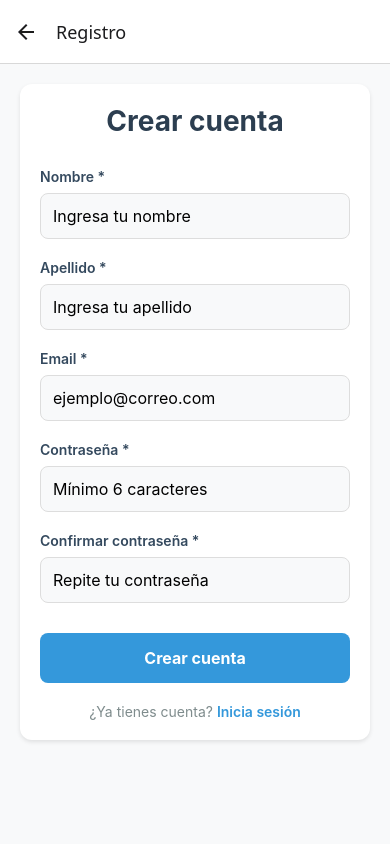
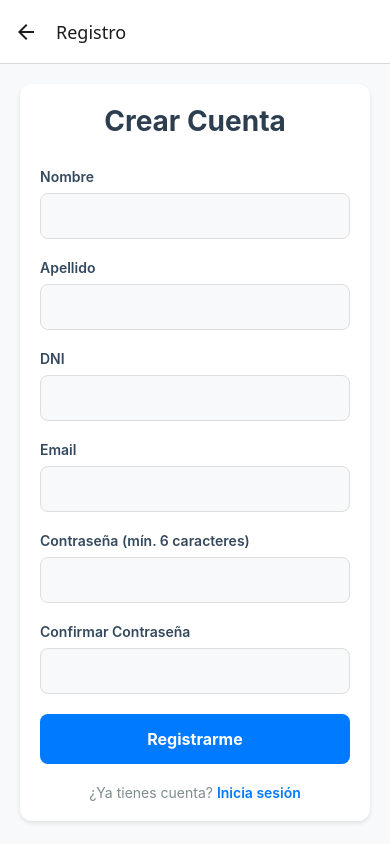
Before and after one commit to gonzalocopes/stockeate, a React Native app in the folder stockeate-app/: screen /Register in a window 390 px wide. Built offline with nearby package versions, Linux system fonts and the light colour scheme; no server answers.

Commit message:
fix botones en la app y agregacion de dni en registerscreen

```diff
--- a/stockeate-app/App.tsx
+++ b/stockeate-app/App.tsx
@@ -1,6 +1,7 @@
 import React, { useEffect } from "react";
 import { NavigationContainer, DarkTheme, DefaultTheme } from "@react-navigation/native";
-import { SafeAreaProvider } from "react-native-safe-area-context";
+// 👇 1. IMPORTAMOS SafeAreaView
+import { SafeAreaProvider, SafeAreaView } from "react-native-safe-area-context";
 import { createNativeStackNavigator } from "@react-navigation/native-stack";
 
 import { useAuth } from "./src/stores/auth";
@@ -44,6 +45,9 @@ export default function App() {
 
   return (
     <SafeAreaProvider>
+      {/* 👇 2. ENVOLVEMOS EL NAVEGADOR CON SafeAreaView */}
+      {/* Usamos 'edges' para aplicar padding solo abajo y a los costados */}
+      <SafeAreaView style={{ flex: 1 }} edges={['bottom', 'left', 'right']}>
         <NavigationContainer theme={mode === "dark" ? DarkTheme : DefaultTheme}>
           {!token ? (
             <Stack.Navigator>
@@ -141,6 +145,8 @@ export default function App() {
             </Stack.Navigator>
           )}
         </NavigationContainer>
+      </SafeAreaView>
+      {/* 👆 3. CERRAMOS EL SafeAreaView */}
     </SafeAreaProvider>
   );
 }
--- a/stockeate-app/src/screens/RegisterScreen.tsx
+++ b/stockeate-app/src/screens/RegisterScreen.tsx
@@ -1,3 +1,5 @@
+// G:\proyectos\stockeate\stockeate-app\src\screens\RegisterScreen.tsx
+
 import React, { useState } from 'react';
 import {
   View,
@@ -17,6 +19,7 @@ export default function RegisterScreen({ navigation }: any) {
   const [formData, setFormData] = useState({
     nombre: '',
     apellido: '',
+    dni: '', // 👈 AÑADIDO: Campo DNI al estado
     email: '',
     password: '',
     confirmPassword: ''
@@ -40,6 +43,17 @@ export default function RegisterScreen({ navigation }: any) {
       return false;
     }
 
+    // 👇 AÑADIDO: Validación de DNI
+    if (!formData.dni.trim()) {
+      Alert.alert('Error', 'El DNI es requerido');
+      return false;
+    }
+    if (formData.dni.length < 7 || formData.dni.length > 8) {
+      Alert.alert('Error', 'El DNI debe tener entre 7 y 8 números');
+      return false;
+    }
+    // ---
+
     if (!formData.email.trim()) {
       Alert.alert('Error', 'El email es requerido');
       return false;
@@ -60,25 +74,22 @@ export default function RegisterScreen({ navigation }: any) {
 
     setLoading(true);
     try {
-      // VERSIÓN SIMPLIFICADA - Solo email y password (backend de Lisandro)
-      // Los campos nombre/apellido se validan pero no se envían
+      // 👇 MODIFICADO: Enviamos todos los campos al store
       await register(
         formData.email,
-        formData.password
+        formData.password,
+        formData.nombre,
+        formData.apellido,
+        formData.dni
       );
 
       Alert.alert(
         'Registro exitoso',
-        'Tu cuenta ha sido creada correctamente',
-        [
-          {
-            text: 'Iniciar sesión',
-            onPress: () => navigation.navigate('Login')
-          }
-        ]
+        'Tu cuenta ha sido creada. Ahora puedes iniciar sesión.',
+        [{ text: 'OK', onPress: () => navigation.goBack() }]
       );
     } catch (error: any) {
-      Alert.alert('Error', error.message || 'Error al registrar usuario');
+      Alert.alert('Error en el registro', error.message || 'No se pudo completar el registro');
     } finally {
       setLoading(false);
     }
@@ -87,79 +98,87 @@ export default function RegisterScreen({ navigation }: any) {
   return (
     <ScrollView style={styles.container}>
       <View style={styles.form}>
-        <Text style={styles.title}>Crear cuenta</Text>
+        <Text style={styles.title}>Crear Cuenta</Text>
 
         <View style={styles.inputContainer}>
-          <Text style={styles.label}>Nombre *</Text>
+          <Text style={styles.label}>Nombre</Text>
           <TextInput
             style={styles.input}
             value={formData.nombre}
-            onChangeText={(value) => handleInputChange('nombre', value)}
-            placeholder="Ingresa tu nombre"
+            onChangeText={(val) => handleInputChange('nombre', val)}
             autoCapitalize="words"
           />
         </View>
 
         <View style={styles.inputContainer}>
-          <Text style={styles.label}>Apellido *</Text>
+          <Text style={styles.label}>Apellido</Text>
           <TextInput
             style={styles.input}
             value={formData.apellido}
-            onChangeText={(value) => handleInputChange('apellido', value)}
-            placeholder="Ingresa tu apellido"
+            onChangeText={(val) => handleInputChange('apellido', val)}
             autoCapitalize="words"
           />
         </View>
 
+        {/* 👇 AÑADIDO: Input de DNI */}
         <View style={styles.inputContainer}>
-          <Text style={styles.label}>Email *</Text>
+          <Text style={styles.label}>DNI</Text>
+          <TextInput
+            style={styles.input}
+            value={formData.dni}
+            onChangeText={(val) => handleInputChange('dni', val)}
+            keyboardType="number-pad"
+            maxLength={8}
+          />
+        </View>
+        {/* --- */}
+
+        <View style={styles.inputContainer}>
+          <Text style={styles.label}>Email</Text>
           <TextInput
             style={styles.input}
             value={formData.email}
-            onChangeText={(value) => handleInputChange('email', value)}
-            placeholder="ejemplo@correo.com"
+            onChangeText={(val) => handleInputChange('email', val)}
             keyboardType="email-address"
             autoCapitalize="none"
           />
         </View>
 
         <View style={styles.inputContainer}>
-          <Text style={styles.label}>Contraseña *</Text>
+          <Text style={styles.label}>Contraseña (mín. 6 caracteres)</Text>
           <TextInput
             style={styles.input}
             value={formData.password}
-            onChangeText={(value) => handleInputChange('password', value)}
-            placeholder="Mínimo 6 caracteres"
+            onChangeText={(val) => handleInputChange('password', val)}
             secureTextEntry
           />
         </View>
 
         <View style={styles.inputContainer}>
-          <Text style={styles.label}>Confirmar contraseña *</Text>
+          <Text style={styles.label}>Confirmar Contraseña</Text>
           <TextInput
             style={styles.input}
             value={formData.confirmPassword}
-            onChangeText={(value) => handleInputChange('confirmPassword', value)}
-            placeholder="Repite tu contraseña"
+            onChangeText={(val) => handleInputChange('confirmPassword', val)}
             secureTextEntry
           />
         </View>
 
         <TouchableOpacity
-          style={[styles.registerButton, loading && styles.disabledButton]}
+          style={[styles.registerButton, loading && styles.buttonDisabled]}
           onPress={handleRegister}
           disabled={loading}
         >
           {loading ? (
-            <ActivityIndicator color="white" />
+            <ActivityIndicator color="#fff" />
           ) : (
-            <Text style={styles.registerButtonText}>Crear cuenta</Text>
+            <Text style={styles.buttonText}>Registrarme</Text>
           )}
         </TouchableOpacity>
 
-        <View style={styles.loginContainer}>
+        <View style={styles.loginLinkContainer}>
           <Text style={styles.loginText}>¿Ya tienes cuenta? </Text>
-          <TouchableOpacity onPress={() => navigation.navigate('Login')}>
+          <TouchableOpacity onPress={() => navigation.goBack()}>
             <Text style={styles.loginLink}>Inicia sesión</Text>
           </TouchableOpacity>
         </View>
@@ -209,24 +228,22 @@ const styles = StyleSheet.create({
     backgroundColor: '#f8f9fa',
   },
   registerButton: {
-    backgroundColor: '#3498db',
+    backgroundColor: '#007AFF',
     padding: 15,
     borderRadius: 8,
     alignItems: 'center',
-    marginTop: 10,
   },
-  disabledButton: {
-    backgroundColor: '#bdc3c7',
+  buttonDisabled: {
+    backgroundColor: '#a0c8ff',
   },
-  registerButtonText: {
+  buttonText: {
     color: 'white',
+    fontWeight: '700',
     fontSize: 16,
-    fontWeight: 'bold',
   },
-  loginContainer: {
+  loginLinkContainer: {
     flexDirection: 'row',
     justifyContent: 'center',
-    alignItems: 'center',
     marginTop: 20,
   },
   loginText: {
@@ -235,7 +252,7 @@ const styles = StyleSheet.create({
   },
   loginLink: {
     fontSize: 14,
-    color: '#3498db',
+    color: '#007AFF',
     fontWeight: '600',
   },
 });
--- a/stockeate-app/src/stores/auth.ts
+++ b/stockeate-app/src/stores/auth.ts
@@ -1,12 +1,23 @@
+// G:\proyectos\stockeate\stockeate-app\src\stores\auth.ts
+
 import { create } from 'zustand';
 import AsyncStorage from '@react-native-async-storage/async-storage';
 import { api } from '../api';
 
 type AuthState = {
   token: string | null;
+  // 👇 AÑADIDO: user (para el menú hamburguesa)
+  user: { name: string; email: string } | null;
   hydrate: () => Promise<void>;
   login: (email: string, password: string) => Promise<void>;
-  register: (email: string, password: string) => Promise<void>;
+  // 👇 MODIFICADO: La firma de register ahora acepta todos los campos
+  register: (
+    email: string,
+    password: string,
+    firstName: string,
+    lastName: string,
+    dni: string,
+  ) => Promise<void>;
   logout: () => Promise<void>;
 };
 
@@ -18,14 +29,17 @@ const getMsg = (e: any): string => {
 
 export const useAuth = create<AuthState>((set) => ({
   token: null,
+  user: null, // 👈 AÑADIDO
 
   hydrate: async () => {
     try {
       const t = await AsyncStorage.getItem('token');
-      set({ token: t });
+      // 👇 AÑADIDO: lógica para cargar el usuario también
+      const u = await AsyncStorage.getItem('user');
+      set({ token: t, user: u ? JSON.parse(u) : null });
     } catch (e) {
       console.warn('hydrate error', e);
-      set({ token: null });
+      set({ token: null, user: null });
     }
   },
 
@@ -33,41 +47,58 @@ export const useAuth = create<AuthState>((set) => ({
     try {
       const { data } = await api.post('/auth/login', { email, password });
       await AsyncStorage.setItem('token', data.access_token);
-      set({ token: data.access_token });
+
+      // 👇 AÑADIDO: Decodificar token para guardar datos del usuario (opcional pero útil)
+      // Nota: Esta es una decodificación simple, no una verificación.
+      const payload = JSON.parse(Buffer.from(data.access_token.split('.')[1], 'base64').toString());
+      const user = { name: payload.name || 'Usuario', email: payload.email };
+      await AsyncStorage.setItem('user', JSON.stringify(user));
+
+      set({ token: data.access_token, user });
     } catch (e: any) {
       throw new Error(getMsg(e));
     }
   },
 
-register: async (email, password) => {
-  try {
-    // VERSIÓN SIMPLIFICADA - Solo email y password (como espera Lisandro)
-    const { data } = await api.post('/auth/register', { email, password });
+  // 👇 MODIFICADO: 'register' ahora usa todos los campos
+  register: async (email, password, firstName, lastName, dni) => {
+    try {
+      // Ahora enviamos todos los campos al backend
+      await api.post('/auth/register', {
+        email,
+        password,
+        firstName,
+        lastName,
+        dni,
+      });
 
-    // NO auto-login, para que vuelva al login
-    // await AsyncStorage.setItem('token', data.access_token);
-    // set({ token: data.access_token });
-  } catch (e: any) {
-    throw new Error(getMsg(e));
-  }
-},
+      // No hacemos auto-login, el usuario deberá iniciar sesión
+    } catch (e: any) {
+      throw new Error(getMsg(e));
+    }
+  },
 
   logout: async () => {
     try {
       // borro de AsyncStorage
       await AsyncStorage.removeItem('token');
+      await AsyncStorage.removeItem('user'); // 👈 AÑADIDO
 
       // extra por las dudas en web
       if (typeof window !== 'undefined') {
-        try { window.localStorage.removeItem('token'); } catch {}
+        try {
+          window.localStorage.removeItem('token');
+          window.localStorage.removeItem('user'); // 👈 AÑADIDO
+        } catch {}
       }
-
-      // Si no guardás otras cosas, podés despejar todo:
-      // await AsyncStorage.clear();
-      // if (typeof window !== 'undefined') window.localStorage.clear();
+    } catch (e) {
+      console.warn('logout error', e);
     } finally {
-      // esto fuerza a App.tsx a mostrar el stack de Login
-      set({ token: null });
+      // Limpiamos el estado
+      set({ token: null, user: null }); // 👈 MODIFICADO
     }
   },
 }));
+
+// Helper para decodificar (requiere 'buffer', usualmente ya está en RN)
+import { Buffer } from 'buffer';
```
Lines whose indentation alone changed are shown as unchanged.
